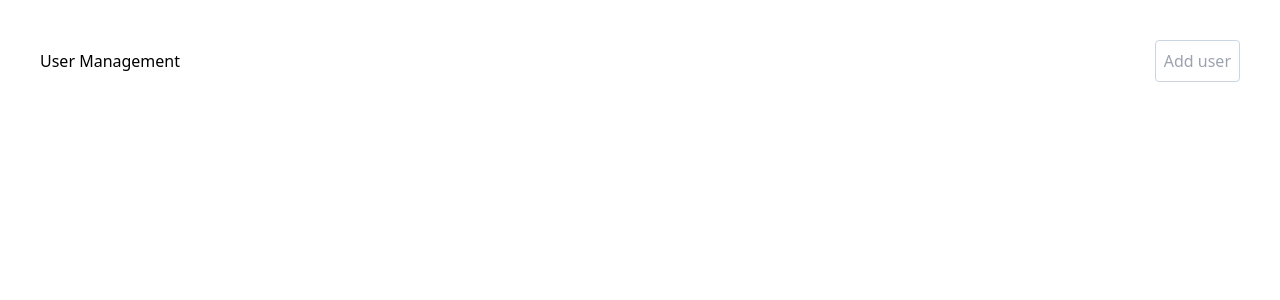
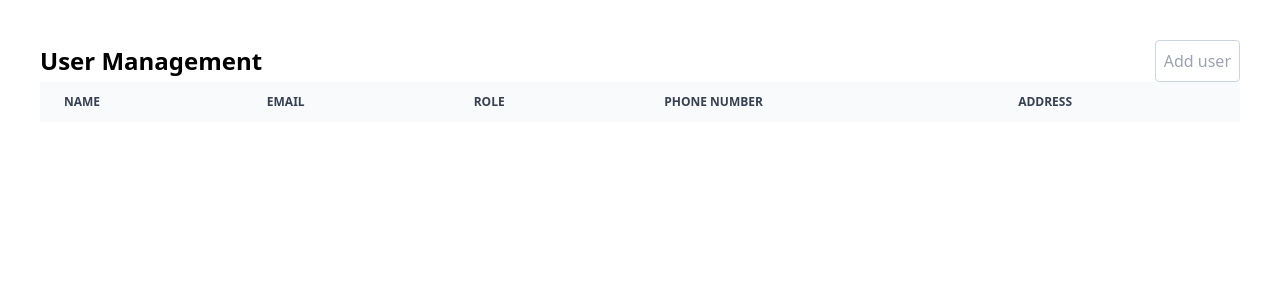
Before and after one commit to Mark-Alexis-Posadas/redux-practice, a React (Vite) app: page / in a window 1280 px wide. Shown: the top 300 px of the page. Built offline with nearby package versions, Linux system fonts and the light colour scheme.

Commit message:
added handle submit and table design

```diff
--- a/src/components/UserManangement/index.jsx
+++ b/src/components/UserManangement/index.jsx
@@ -4,13 +4,21 @@ import {
   handleChange,
   openModal,
   closeModal,
+  handleSubmitUser,
 } from "../../features/user-management/userManagementSlice";
 
 export default function UserManagement() {
   const dispatch = useDispatch();
 
-  const { name, email, role, phoneNumber, address, isToggleModal } =
-    useSelector((state) => state.userManagement);
+  const {
+    name,
+    email,
+    role,
+    phoneNumber,
+    address,
+    isToggleModal,
+    submittedUser,
+  } = useSelector((state) => state.userManagement);
 
   const handleInputChange = (e) => {
     dispatch(handleChange({ name: e.target.name, value: e.target.value }));
@@ -19,12 +27,13 @@ export default function UserManagement() {
   const handleSubmit = (e) => {
     e.preventDefault();
     dispatch(closeModal());
+    dispatch(handleSubmitUser({ name, email, role, phoneNumber, address }));
   };
 
   return (
     <div>
       <div className="flex items-center justify-between">
-        <h1>User Management</h1>
+        <h1 className="font-bold text-2xl">User Management</h1>
         <button
           className="border border-slate-300 text-gray-400 p-2 rounded"
           onClick={() => dispatch(openModal())}
@@ -32,6 +41,41 @@ export default function UserManagement() {
           Add user
         </button>
       </div>
+      <table class="w-full text-sm text-left rtl:text-right text-gray-500 dark:text-gray-400">
+        <thead class="text-xs text-gray-700 uppercase bg-gray-50 dark:bg-gray-700 dark:text-gray-400">
+          <tr>
+            <th scope="col" class="px-6 py-3">
+              Name
+            </th>
+            <th scope="col" class="px-6 py-3">
+              Email
+            </th>
+            <th scope="col" class="px-6 py-3">
+              Role
+            </th>
+            <th scope="col" class="px-6 py-3">
+              Phone Number
+            </th>
+            <th scope="col" class="px-6 py-3">
+              Address
+            </th>
+          </tr>
+        </thead>
+        <tbody>
+          {submittedUser.map((item, index) => (
+            <tr
+              class="odd:bg-white odd:dark:bg-gray-900 even:bg-gray-50 even:dark:bg-gray-800 border-b dark:border-gray-700"
+              key={index}
+            >
+              <td class="px-6 py-4">{item.name}</td>
+              <td class="px-6 py-4">{item.email}</td>
+              <td class="px-6 py-4">{item.role}</td>
+              <td class="px-6 py-4">{item.phoneNumber}</td>
+              <td class="px-6 py-4">{item.address}</td>
+            </tr>
+          ))}
+        </tbody>
+      </table>
 
       {isToggleModal && (
         <Modal
--- a/src/features/user-management/userManagementSlice.js
+++ b/src/features/user-management/userManagementSlice.js
@@ -7,6 +7,7 @@ const initialState = {
   phoneNumber: "",
   address: "",
   isToggleModal: false,
+  submittedUser: [],
 };
 
 export const userManagementSlice = createSlice({
@@ -23,10 +24,14 @@ export const userManagementSlice = createSlice({
     closeModal: (state) => {
       state.isToggleModal = false;
     },
+
+    handleSubmitUser: (state, action) => {
+      state.submittedUser.push(action.payload);
+    },
   },
 });
 
-export const { handleChange, openModal, closeModal } =
+export const { handleChange, handleSubmitUser, openModal, closeModal } =
   userManagementSlice.actions;
 
 export default userManagementSlice.reducer;
```
